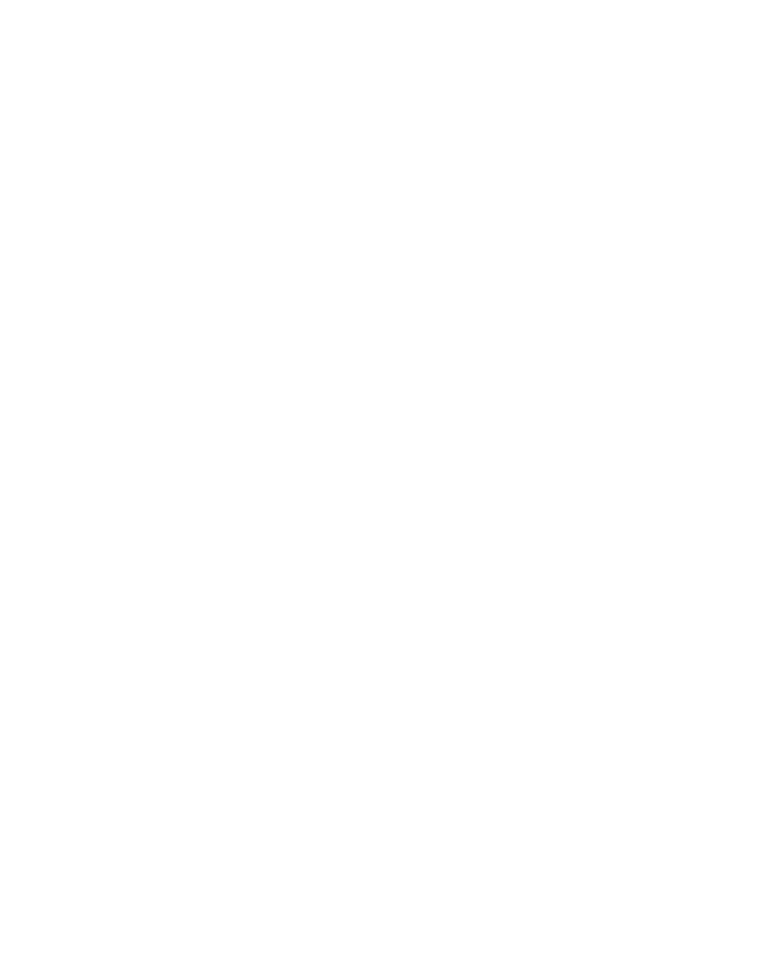
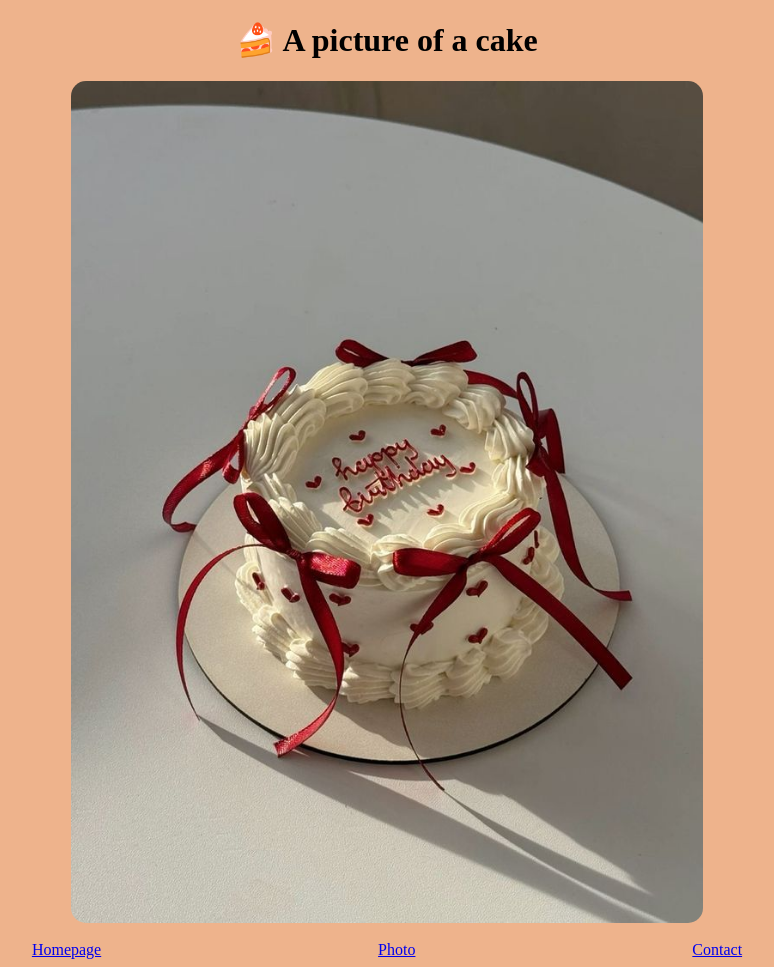
Before and after one commit to Sali459/cake, a plain HTML site: page photo.html in a window 1280 px wide. Shown: the whole page, without its empty margins (253-1027 px from the left). Before the commit the page ends 800 px from the top, so only its background shows below. Drawn offline with Linux system fonts and the light colour scheme.

Commit message:
Included content to website

```diff
--- a/photo.html
+++ b/photo.html
@@ -1,11 +1,19 @@
 <!DOCTYPE html>
 <html lang="en">
-<head>
-    <meta charset="UTF-8">
-    <meta name="viewport" content="width=device-width, initial-scale=1.0">
+  <head>
+    <meta charset="UTF-8" />
+    <meta name="viewport" content="width=device-width, initial-scale=1.0" />
+    <link rel="stylesheet" href="styles.css" />
     <title>Document</title>
-</head>
-<body>
-
-</body>
+  </head>
+  <body>
+    <h1>🍰 A picture of a cake</h1>
+    <img src="cake.jpg" class="img-fluid" />
+    <br />
+    <div class="links">
+      <a href="index.html">Homepage</a>
+      <a href="photo.html">Photo</a>
+      <a href="contact.html">Contact</a>
+    </div>
+  </body>
 </html>
--- /dev/null
+++ b/styles.css
@@ -0,0 +1,17 @@
+body {
+  background-color: #eeb38c;
+  text-align: center;
+}
+
+img {
+  max-width: 50%;
+  height: auto;
+  display: block;
+  margin: auto;
+  border-radius: 15px;
+}
+
+.links {
+  display: flex;
+  justify-content: space-evenly;
+}
```
Also changed, not shown: contact.html (+14 -7 lines), index.html (+6 -0 lines), cake.jpg (added), 1 other file.
